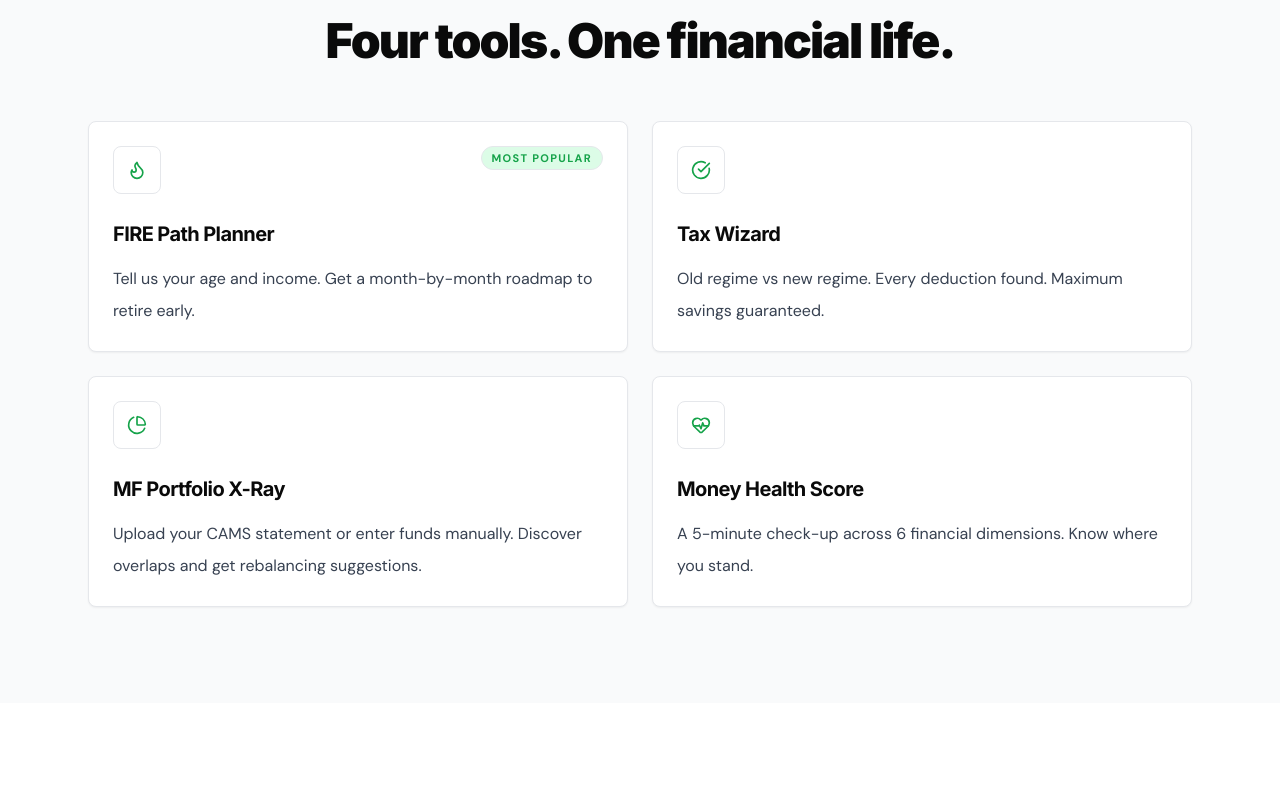
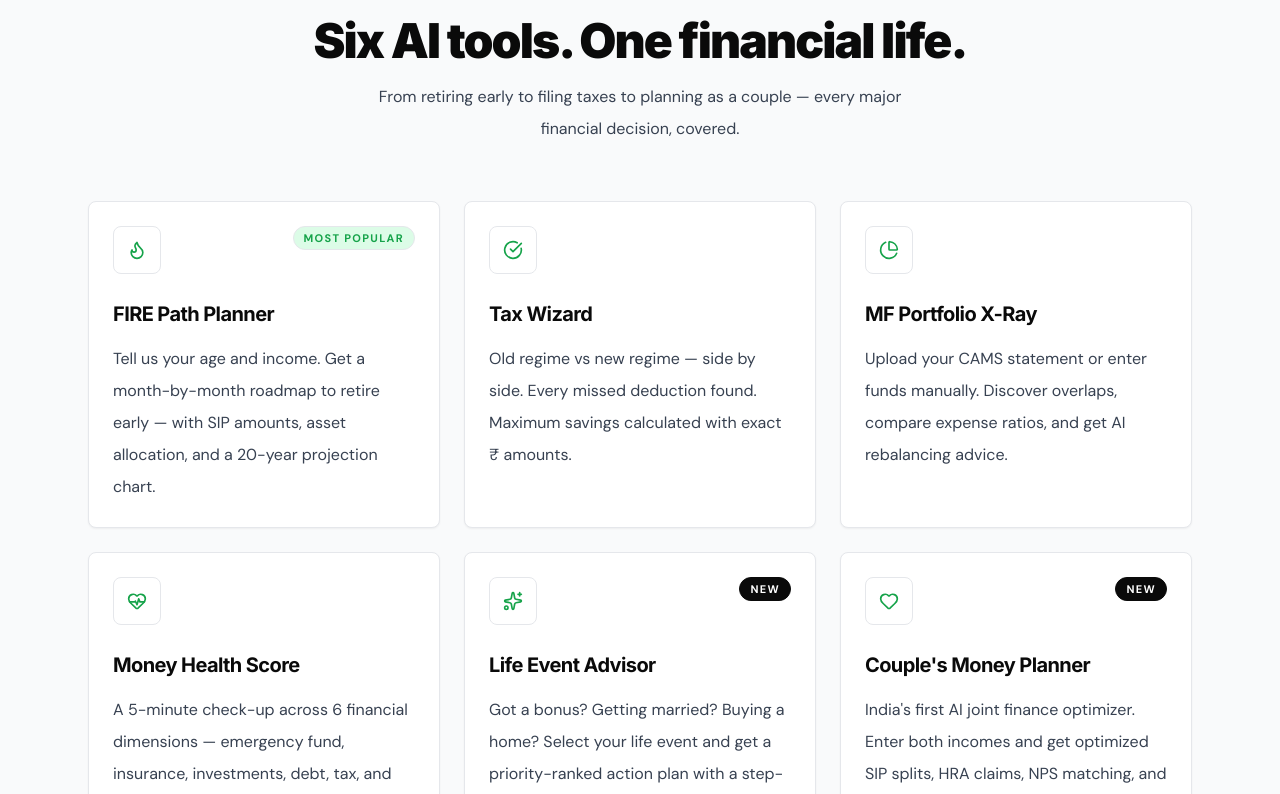
Before and after one commit to shivamsinghtomar78/ArthMitra, a Next.js app: page / in a window 1280 px wide. Shown: the part 966-1760 px from the top of the page. Built offline with nearby package versions, Linux system fonts and the light colour scheme; no server answers.

Commit message:
feat: update landing page with all 6 AI tools in features grid

```diff
--- a/components/landing/FeaturesGrid.tsx
+++ b/components/landing/FeaturesGrid.tsx
@@ -4,8 +4,10 @@ import { motion } from "framer-motion"
 import {
   CircleCheckBig,
   Flame,
+  Heart,
   HeartPulse,
   PieChart,
+  Sparkles,
 } from "lucide-react"
 import { Badge } from "@/components/ui/badge"
 import { Card, CardContent, CardHeader, CardTitle } from "@/components/ui/card"
@@ -15,26 +17,40 @@ const features = [
     icon: Flame,
     title: "FIRE Path Planner",
     description:
-      "Tell us your age and income. Get a month-by-month roadmap to retire early.",
+      "Tell us your age and income. Get a month-by-month roadmap to retire early — with SIP amounts, asset allocation, and a 20-year projection chart.",
     tag: "Most popular",
   },
   {
     icon: CircleCheckBig,
     title: "Tax Wizard",
     description:
-      "Old regime vs new regime. Every deduction found. Maximum savings guaranteed.",
+      "Old regime vs new regime — side by side. Every missed deduction found. Maximum savings calculated with exact ₹ amounts.",
   },
   {
     icon: PieChart,
     title: "MF Portfolio X-Ray",
     description:
-      "Upload your CAMS statement or enter funds manually. Discover overlaps and get rebalancing suggestions.",
+      "Upload your CAMS statement or enter funds manually. Discover overlaps, compare expense ratios, and get AI rebalancing advice.",
   },
   {
     icon: HeartPulse,
     title: "Money Health Score",
     description:
-      "A 5-minute check-up across 6 financial dimensions. Know where you stand.",
+      "A 5-minute check-up across 6 financial dimensions — emergency fund, insurance, investments, debt, tax, and retirement readiness.",
+  },
+  {
+    icon: Sparkles,
+    title: "Life Event Advisor",
+    description:
+      "Got a bonus? Getting married? Buying a home? Select your life event and get a priority-ranked action plan with a step-by-step timeline.",
+    tag: "New",
+  },
+  {
+    icon: Heart,
+    title: "Couple's Money Planner",
+    description:
+      "India's first AI joint finance optimizer. Enter both incomes and get optimized SIP splits, HRA claims, NPS matching, and insurance recommendations.",
+    tag: "New",
   },
 ]
 
@@ -47,22 +63,25 @@ export function FeaturesGrid() {
             What ArthMitra does
           </p>
           <h2 className="text-balance text-4xl font-black sm:text-5xl">
-            Four tools. One financial life.
+            Six AI tools. One financial life.
           </h2>
+          <p className="mx-auto max-w-xl text-base leading-8 text-bodyText">
+            From retiring early to filing taxes to planning as a couple — every major financial decision, covered.
+          </p>
         </div>
         <motion.div
           initial="hidden"
           whileInView="visible"
-          viewport={{ once: true, amount: 0.3 }}
+          viewport={{ once: true, amount: 0.2 }}
           variants={{
             hidden: {},
             visible: {
               transition: {
-                staggerChildren: 0.1,
+                staggerChildren: 0.08,
               },
             },
           }}
-          className="grid gap-6 md:grid-cols-2"
+          className="grid gap-6 md:grid-cols-2 lg:grid-cols-3"
         >
           {features.map((feature) => {
             const Icon = feature.icon
@@ -81,7 +100,11 @@ export function FeaturesGrid() {
                       <div className="flex size-12 items-center justify-center rounded-lg border border-brand/15 bg-white text-brand">
                         <Icon className="size-5" />
                       </div>
-                      {feature.tag ? <Badge variant="success">{feature.tag}</Badge> : null}
+                      {feature.tag ? (
+                        <Badge variant={feature.tag === "New" ? "default" : "success"}>
+                          {feature.tag}
+                        </Badge>
+                      ) : null}
                     </div>
                     <CardTitle>{feature.title}</CardTitle>
                   </CardHeader>
--- a/components/landing/HeroSection.tsx
+++ b/components/landing/HeroSection.tsx
@@ -38,7 +38,7 @@ export function HeroSection() {
             </h1>
             <p className="max-w-2xl text-pretty text-lg leading-8 text-mutedText">
               ArthMitra is the AI financial mentor that 95% of Indians never had.
-              No jargon. No advisor fees. Just clarity.
+              6 tools — FIRE planning, tax optimization, portfolio X-ray, health score, life events, and couple&apos;s planning. No jargon. No advisor fees.
             </p>
           </div>
           <div className="flex flex-col gap-4 sm:flex-row sm:items-center">
```
